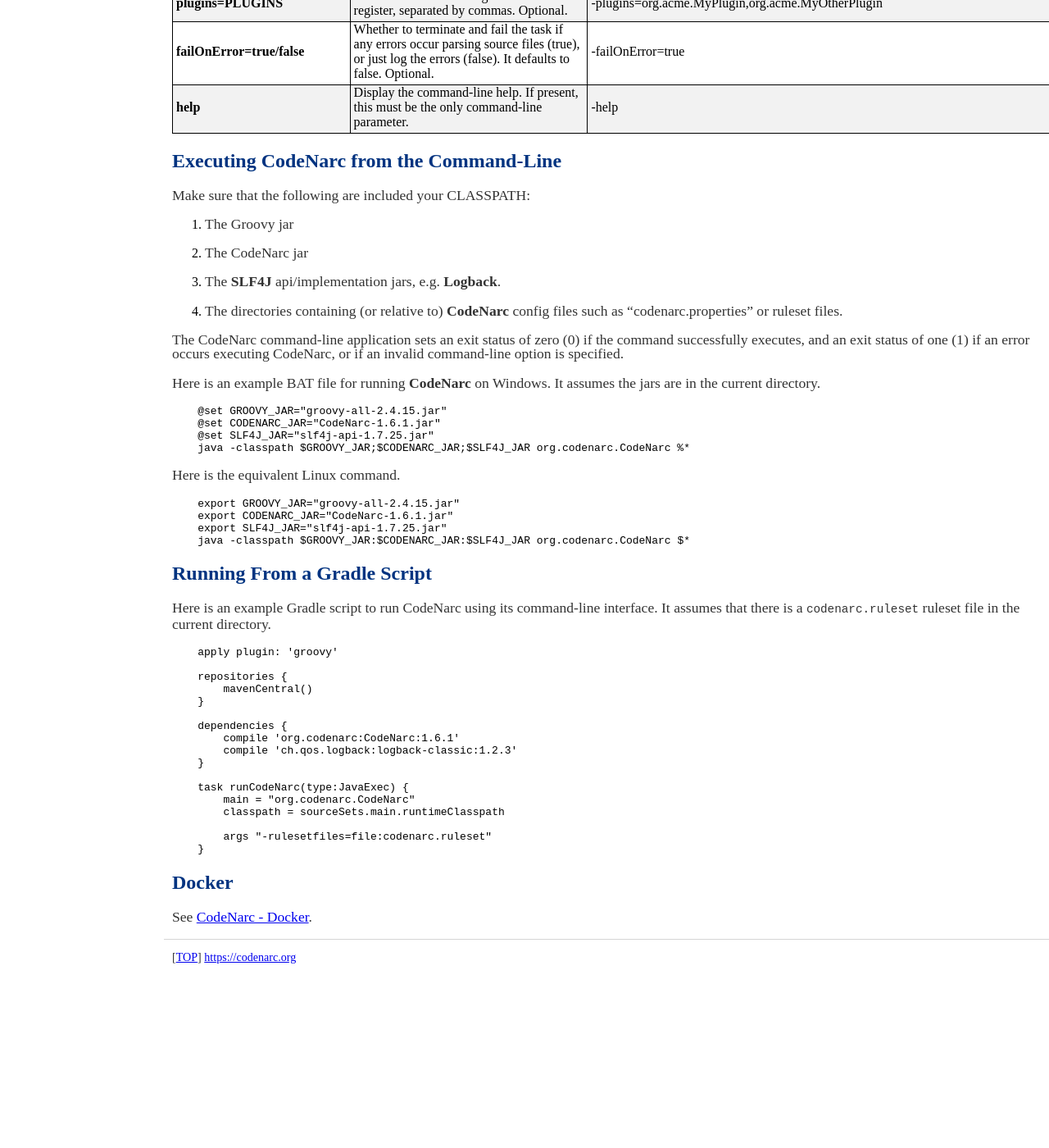
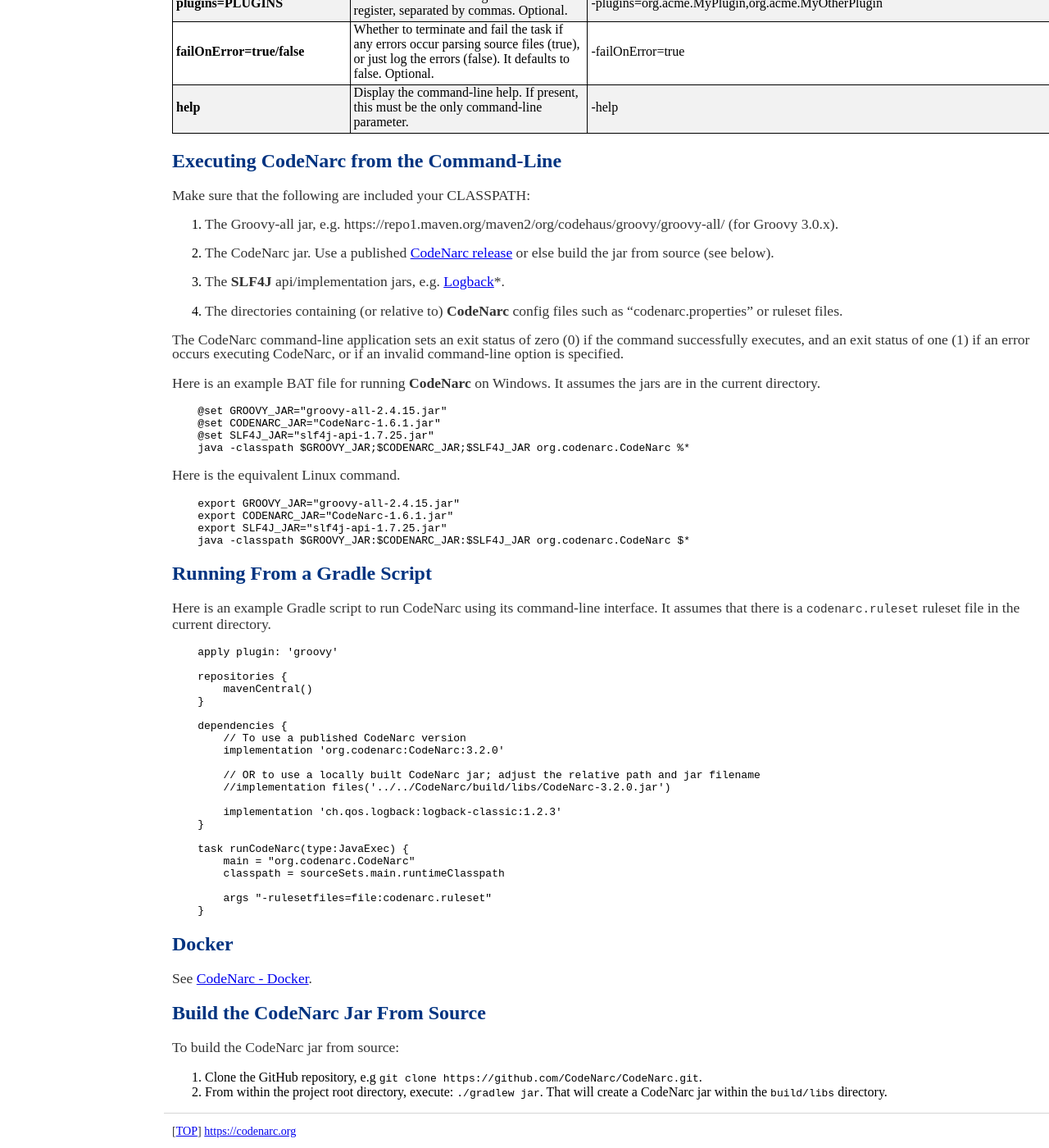
Before and after one commit to CodeNarc/CodeNarc, a Jekyll site: the page built from codenarc-command-line.md, in a window 1280 px wide and 1400 px high, scrolled down 1805 px. Shown: the whole window at 82% size. Built offline with Jekyll 4.4.1, drawn with Linux system fonts in a browser that asks for light colours; before the commit the page ends 2993 px from its top, so only the background shows below that.

Commit message:
#674: Missing build instructions. CodeNarc Command-Line page: Add info on building CodeNarc jar locally from source. For sample Gradle run script, add info on using locally-built CodeNarc jar as alternative to published jar. For running from shell script, add links for downloading CodeNarc, Groovy and Logback jars.

```diff
--- a/codenarc-command-line.md
+++ b/codenarc-command-line.md
@@ -45,11 +45,11 @@ current directory with reasonable defaults, as described below.
 
 Make sure that the following are included your CLASSPATH:
 
-  1. The Groovy jar
+  1. The Groovy-all jar, e.g. https://repo1.maven.org/maven2/org/codehaus/groovy/groovy-all/ (for Groovy 3.0.x).
 
-  2. The CodeNarc jar
+  2. The CodeNarc jar. Use a published [CodeNarc release](https://github.com/CodeNarc/CodeNarc/releases) or else build the jar from source (see below).
 
-  3. The **SLF4J** api/implementation jars, e.g. **Logback**.
+  3. The **SLF4J** api/implementation jars, e.g. [Logback](https://repo1.maven.org/maven2/ch/qos/logback/)*.
 
   4. The directories containing (or relative to) **CodeNarc** config files such as "codenarc.properties"
         or ruleset files.
@@ -87,8 +87,13 @@ Here is an example Gradle script to run CodeNarc using its command-line interfac
     }
 
     dependencies {
-        compile 'org.codenarc:CodeNarc:1.6.1'
-        compile 'ch.qos.logback:logback-classic:1.2.3'
+        // To use a published CodeNarc version
+        implementation 'org.codenarc:CodeNarc:3.2.0'
+
+        // OR to use a locally built CodeNarc jar; adjust the relative path and jar filename
+        //implementation files('../../CodeNarc/build/libs/CodeNarc-3.2.0.jar')
+
+        implementation 'ch.qos.logback:logback-classic:1.2.3'
     }
 
     task runCodeNarc(type:JavaExec) {
@@ -102,3 +107,9 @@ Here is an example Gradle script to run CodeNarc using its command-line interfac
 ## Docker
 
 See [CodeNarc - Docker](./codenarc-docker.html).
+
+## Build the CodeNarc Jar From Source
+
+To build the CodeNarc jar from source:
+  1. Clone the GitHub repository, e.g `git clone https://github.com/CodeNarc/CodeNarc.git`.
+  2. From within the project root directory, execute: `./gradlew jar`. That will create a CodeNarc jar within the `build/libs` directory.
```
